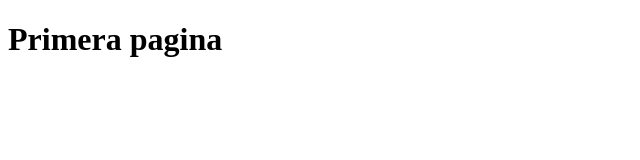
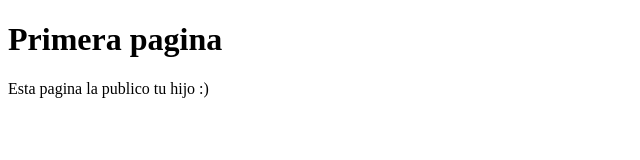
Before and after one commit to Pablomrls30/Prueba52, a plain HTML site: page index.html in a window 1280 px wide. Shown: the whole page, without its empty margins (0-640 px from the left). Drawn offline with Linux system fonts and the light colour scheme.

Commit message:
Update index.html

```diff
--- a/index.html
+++ b/index.html
@@ -9,5 +9,6 @@
 <body>
     <!-- Desarrollador> Pablo Esteban Alvarez Morales -->
     <h1>Primera pagina</h1>
+    <p> Esta pagina la publico tu hijo :) </p>
 </body>
 </html>
```
